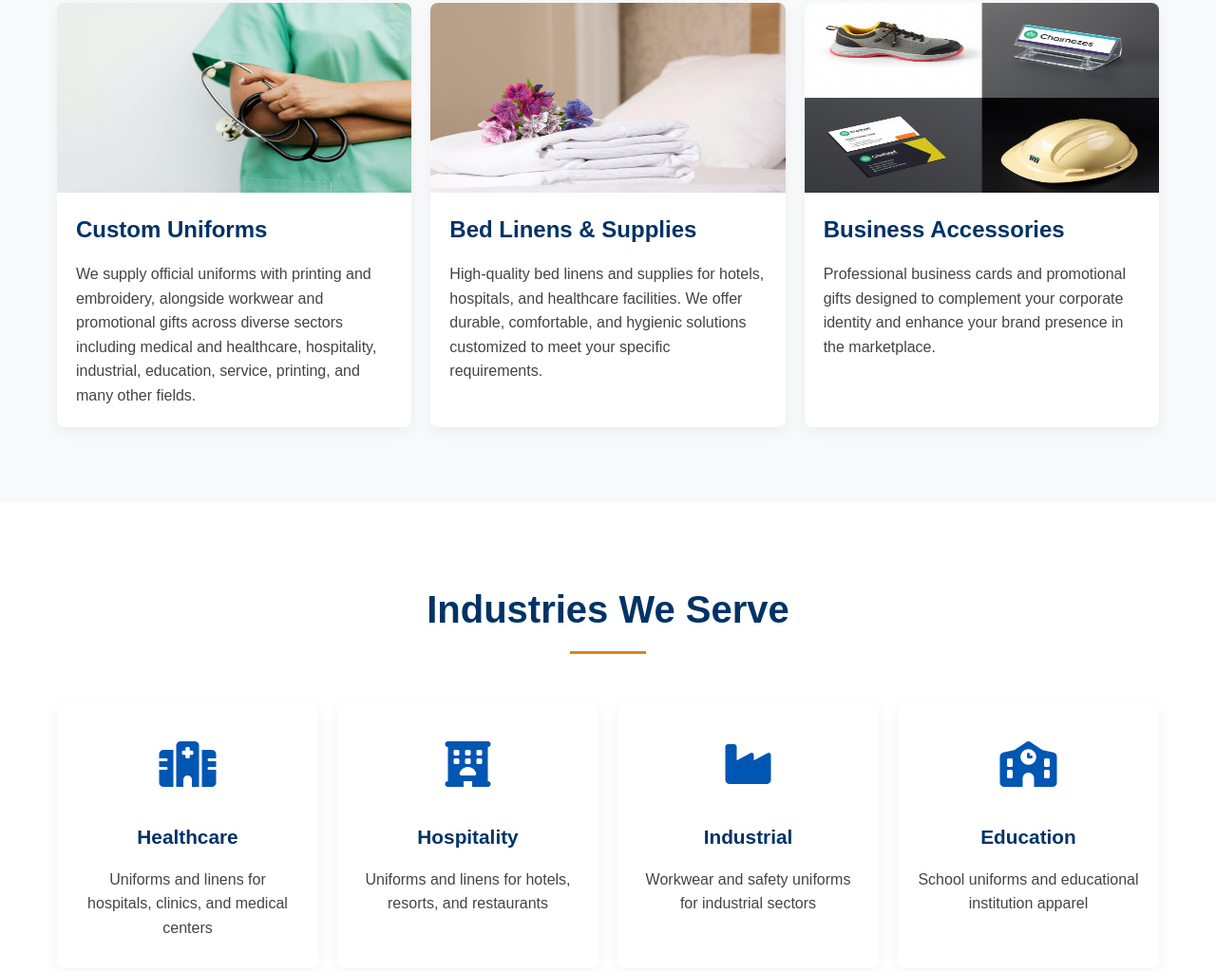
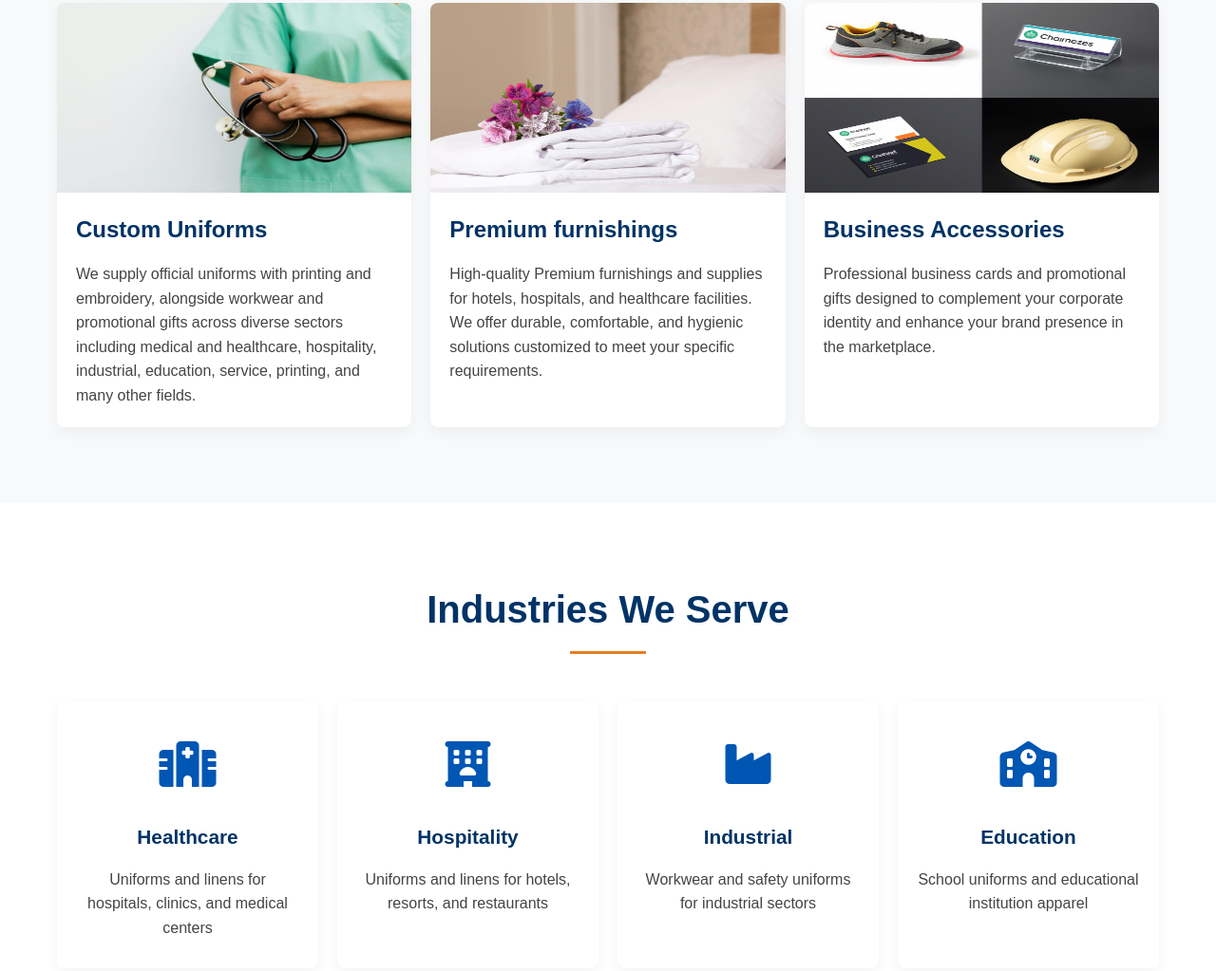
Before and after one commit to melmenabawy/SHAMSINC, a plain HTML site: page index.html in a window 1280 px wide. Shown: the part 1793-2816 px from the top of the page at 95% size. Drawn offline with Linux system fonts and the light colour scheme.

Commit message:
Update index.html

```diff
--- a/index.html
+++ b/index.html
@@ -726,7 +726,7 @@
     <section class="hero" id="home">
         <div class="hero-content">
             <h1 data-en="Premium Uniforms & Bed Linens" data-ar="أزياء موحدة ومفروشات متميزة">Uniforms & Premium furnishings</h1>
-            <p data-en="Providing high-quality uniforms and bed linens for businesses across Saudi Arabia" data-ar="نوفر أزياء موحدة وملاءات سرير عالية الجودة للشركات في جميع أنحاء المملكة العربية السعودية">Providing high-quality uniforms and bed linens for businesses across Saudi Arabia</p>
+            <p data-en="Providing high-quality uniforms & premium furnishings for businesses across Saudi Arabia" data-ar="نوفر أزياء موحدة ومفروشات متميزة عالية الجودة للشركات في جميع أنحاء المملكة العربية السعودية">Providing high-quality uniforms and bed linens for businesses across Saudi Arabia</p>
             <div class="btn-group">
                 <a href="#services" class="btn" data-en="Our Services" data-ar="خدماتنا">Our Services</a>
                 <a href="#contact" class="btn btn-outline" data-en="Get a Quote" data-ar="اطلب عرض سعر">Get a Quote</a>
@@ -837,14 +837,14 @@
           <img src="images\Linen.jpg" alt="Bed Linens">
         </div>
         <div class="service-content">
-          <h3 data-en="Bed Linens & Supplies" data-ar="ملاءات السرير واللوازم">Bed Linens & Supplies</h3>
+          <h3 data-en="Bed Linens & Supplies" data-ar="مفروشات متميزة">Premium furnishings</h3>
 
 
 <p
-  data-en="High-quality bed linens and supplies for hotels, hospitals, and healthcare facilities. We offer durable, comfortable, and hygienic solutions customized to meet your specific requirements."
-  data-ar="ملاءات ومستلزمات سرير عالية الجودة للفنادق والمستشفيات والمرافق الصحية. نقدم حلولاً متينة ومريحة وصحية مصممة خصيصًا لتلبية احتياجاتكم."
+  data-en="High-quality premium furnishings and supplies for hotels, hospitals, and healthcare facilities. We offer durable, comfortable, and hygienic solutions customized to meet your specific requirements."
+  data-ar="مفروشات متميزة وامدادات عالية الجودة للفنادق والمستشفيات والمرافق الصحية. نقدم حلولاً متينة ومريحة وصحية مصممة خصيصًا لتلبية احتياجاتكم."
 >
-  High-quality bed linens and supplies for hotels, hospitals, and healthcare facilities. We offer durable, comfortable, and hygienic solutions customized to meet your specific requirements.
+  High-quality Premium furnishings and supplies for hotels, hospitals, and healthcare facilities. We offer durable, comfortable, and hygienic solutions customized to meet your specific requirements.
 </p>
 
 
```
